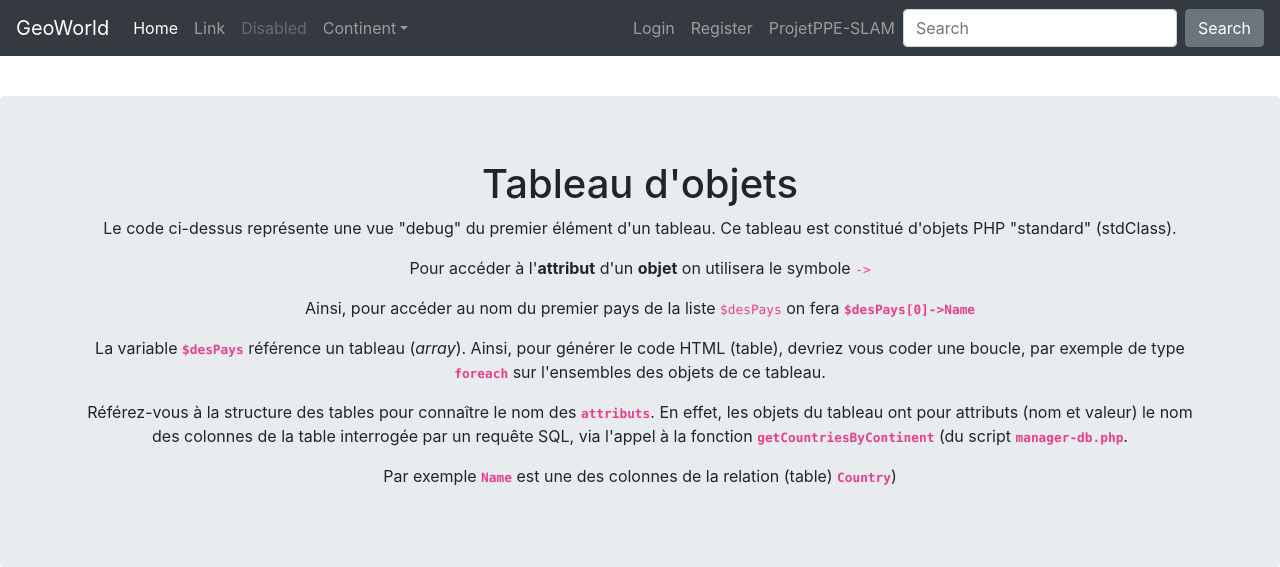
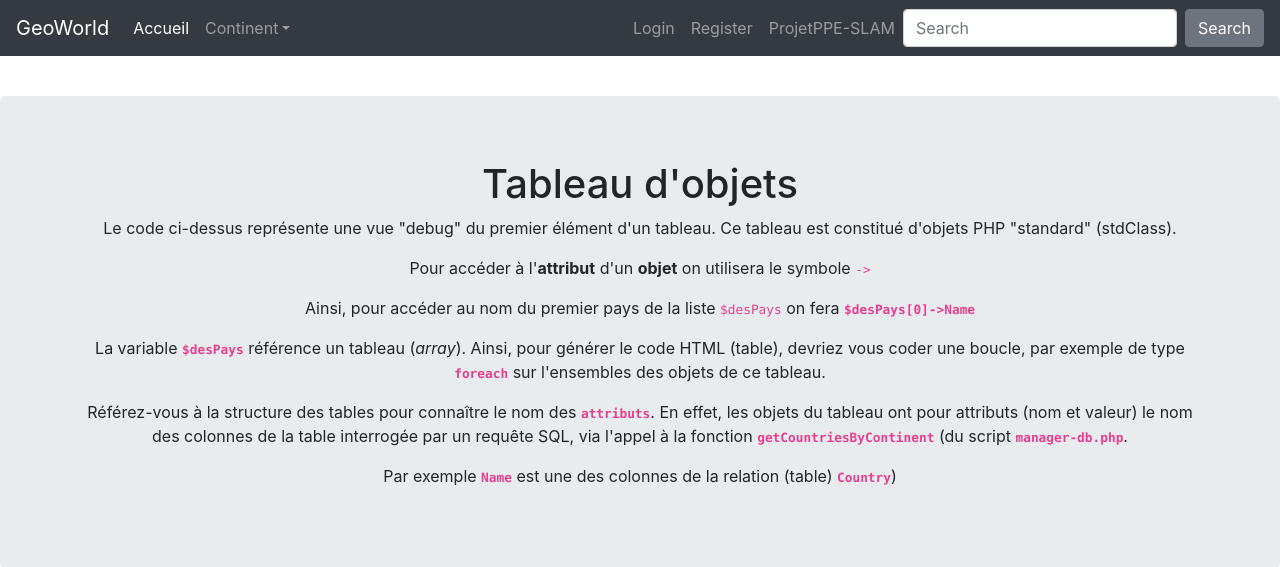
Before and after one commit to LoicTomatot/GeoWorld, a PHP site: page / in a window 1280 px wide. Shown: the top 567 px of the page. Run offline with PHP 8.4, Linux system fonts and the light colour scheme; data comes from the database, SQL or seed files in the repository.

Commit message:
début d'amélioration header

```diff
--- a/header.php
+++ b/header.php
@@ -36,13 +36,7 @@
     <div class="collapse navbar-collapse" id="navbarsExampleDefault">
       <ul class="navbar-nav mr-auto">
         <li class="nav-item active">
-          <a class="nav-link" href="#">Home <span class="sr-only">(current)</span></a>
-        </li>
-        <li class="nav-item">
-          <a class="nav-link" href="#">Link</a>
-        </li>
-        <li class="nav-item">
-          <a class="nav-link disabled" href="#">Disabled</a>
+          <a class="nav-link" href="accueil.html">Accueil</span></a>
         </li>
         <?php
         if($action == 'accueil') {
```
Also changed, not shown: PPE/Capture/tableUtilisateur.PNG (added).
